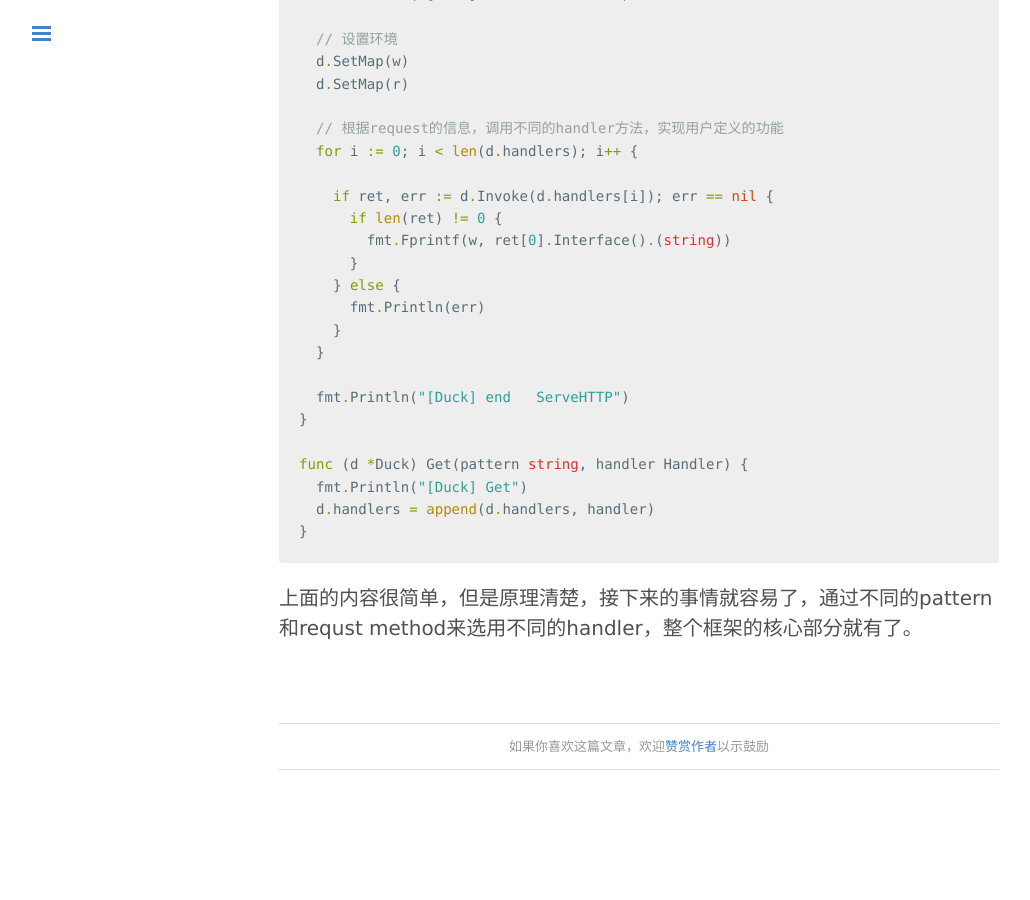
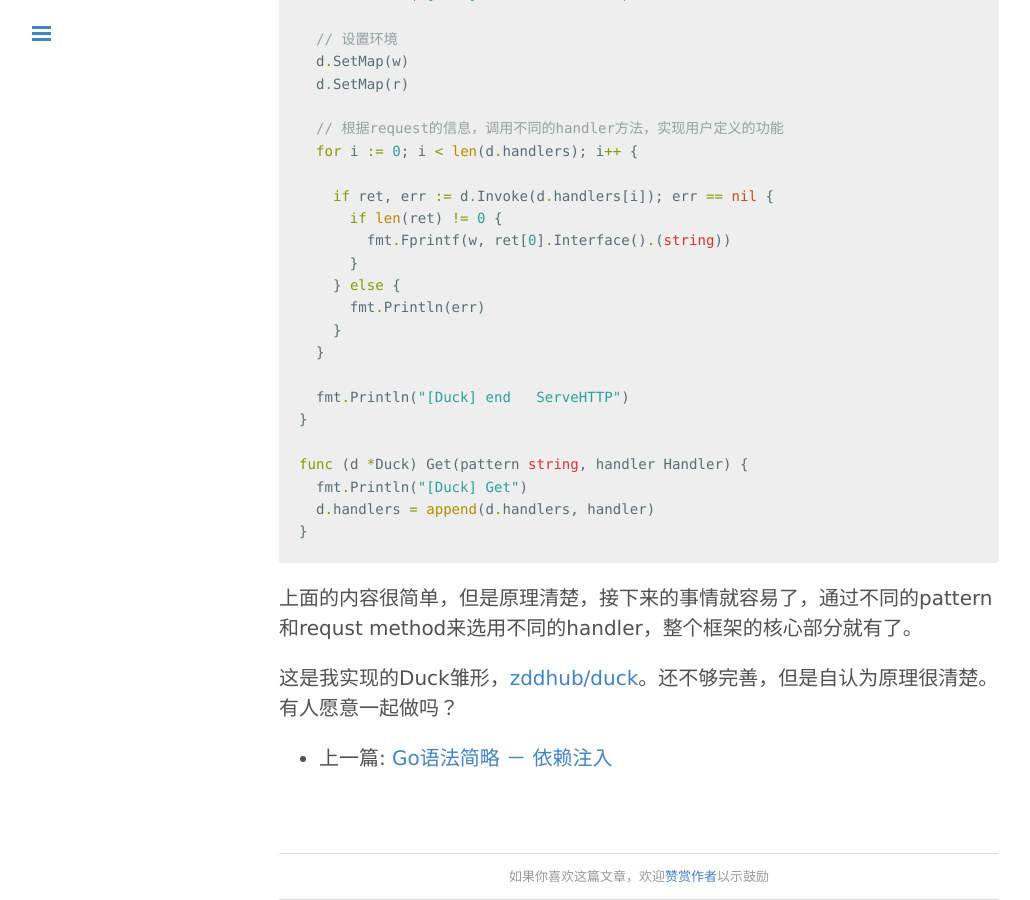
Before and after one commit to zddhub/zddhub.github.io, a Jekyll site: the page built from _posts/2015-07-11-go-web-framework-2.md, in a window 1280 px wide and 900 px high, scrolled down 2755 px. Shown: the whole window, without its empty margins (1-1031 px from the left). Built offline with Jekyll 4.4.1, drawn with Linux system fonts in a browser that asks for light colours; Markdown is read by kramdown in place of the engine named in the settings; comment, search, counter and statistics services are not loaded; before the commit the page ends 3525 px from its top, so only the background shows below that.

Commit message:
Update blog: duck repo

````diff
--- a/_posts/2015-07-11-go-web-framework-2.md
+++ b/_posts/2015-07-11-go-web-framework-2.md
@@ -127,3 +127,7 @@ func (d *Duck) Get(pattern string, handler Handler) {
 ```
 
 上面的内容很简单，但是原理清楚，接下来的事情就容易了，通过不同的pattern和requst method来选用不同的handler，整个框架的核心部分就有了。
+
+这是我实现的Duck雏形，[zddhub/duck](https://github.com/zddhub/duck)。还不够完善，但是自认为原理很清楚。有人愿意一起做吗？
+
+* 上一篇: [Go语法简略 － 依赖注入]({% post_url 2015-07-05-go-dependency-inject %})
````
Also changed, not shown: _posts/2015-07-05-go-dependency-inject.md (+1 -0 lines).
